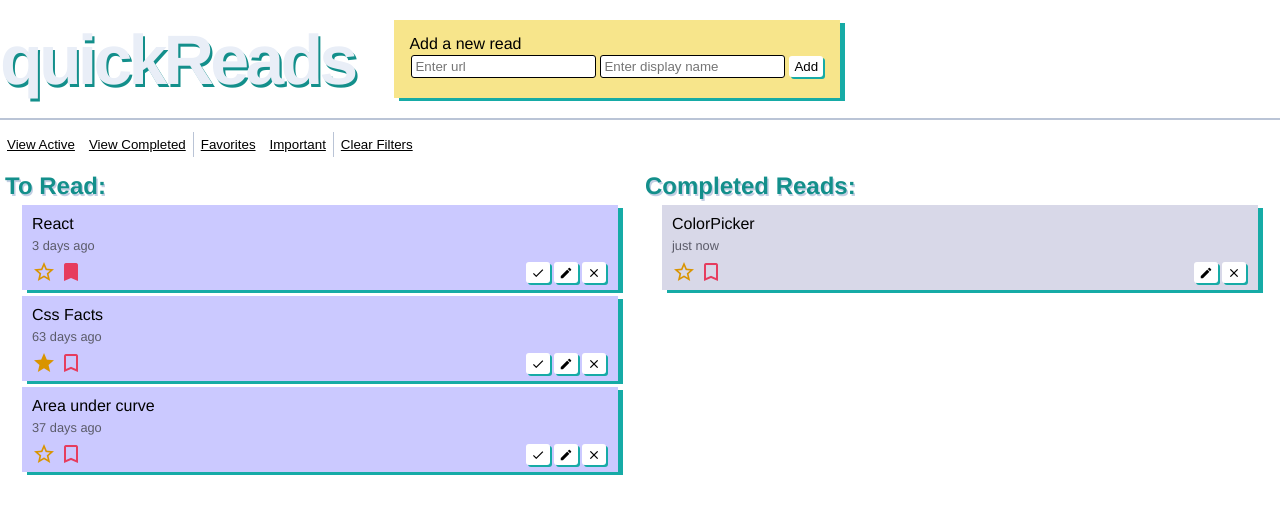
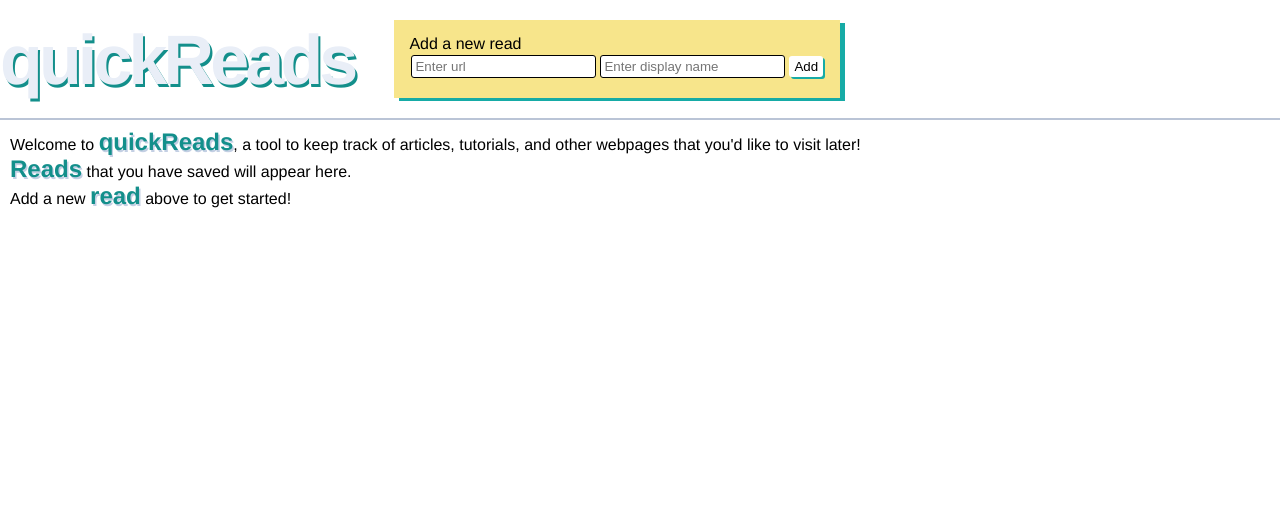
Before and after one commit to biamess/quickReads, a React (Create React App) app: page / in a window 1280 px wide. Shown: the top 514 px of the page. Built offline with nearby package versions, Linux system fonts and the light colour scheme.

Commit message:
code clean up

```diff
--- a/src/App.css
+++ b/src/App.css
@@ -117,7 +117,7 @@ input {
   margin: auto;
   transition-duration: 0.4s; }
 
-.readItemContainer:not(:last-child) {
+.readItem:not(:last-child) {
   margin-bottom: 6px; }
 
 .readName {
@@ -136,7 +136,7 @@ input {
 .activeReadList .readInfo {
   border-bottom: 2px solid #cbc9ff; }
 
-.activeReadList .editMode {
+.activeReadList .readItem.editMode {
   background-color: #b2d4ca; }
 
 .completedReadList .readItem {
@@ -148,7 +148,7 @@ input {
 .completedReadList .readInfo {
   border-bottom: 2px solid #d8d8e8; }
 
-.completedReadList .editMode {
+.completedReadList .readItem.editMode {
   background-color: #b2d4ca; }
 
 .readAction {
--- a/src/App.js
+++ b/src/App.js
@@ -8,12 +8,12 @@ class App extends React.Component {
 
         // todo: remove
         // ********** FOR TESTING ONLY ***********
-        const useTestData = true;
+        const useTestData = false;
         const testData = [
-            { displayName: "React", url: "https://reactjs.org/", timeStamp: new Date(2020, 2, 3, 20, 0, 8, 0), isFavorite: false, isImportant: true, isComplete: false },
-            { displayName: "Css Facts", url: "https://www.sitepoint.com/12-little-known-css-facts/", timeStamp: new Date(2020, 0, 3, 18, 0, 0, 0), isFavorite: true, isImportant: false, isComplete: false },
-            { displayName: "Area under curve", url: "https://www.youtube.com/watch?v=OaCVdzr3MjM", timeStamp: new Date(2020, 0, 29, 20, 0, 8, 0), isFavorite: false, isImportant: false, isComplete: false },
-            { displayName: "ColorPicker", url: "https://htmlcolorcodes.com/color-picker/", timeStamp: Date.now(), isFavorite: false, isImportant: false, isComplete: true },
+            { displayName: "React", url: "https://reactjs.org/", timeStamp: Date.now(), isFavorite: false, isImportant: true, isComplete: false },
+            { displayName: "Css Facts", url: "https://www.sitepoint.com/12-little-known-css-facts/", timeStamp: new Date(2020, 1, 29, 18, 0, 0, 0), isFavorite: true, isImportant: false, isComplete: false },
+            { displayName: "Area under curve", url: "https://www.youtube.com/watch?v=OaCVdzr3MjM", timeStamp: new Date(2020, 1, 9, 20, 0, 8, 0), isFavorite: false, isImportant: false, isComplete: false },
+            { displayName: "ColorPicker", url: "https://htmlcolorcodes.com/color-picker/", timeStamp: new Date(2020, 0, 3, 20, 0, 8, 0), isFavorite: false, isImportant: false, isComplete: true },
         ];
         const initialReads = useTestData ? testData : [];
         // *****************************************
@@ -165,7 +165,7 @@ class ReadList extends React.Component {
     // Create a list of Read components from a list of reads data
     createReads(readsData) {
         return readsData.map(
-            (item) => <Read uniqueKey={"Read" + item.readIndex} read={item} onSaveEditRead={this.props.onSaveEditRead} onDeleteRead={this.props.onDeleteRead} onCompleteRead={this.props.onCompleteRead} onFaveButtonPress={this.props.onFaveButtonPress} onImportantButtonPress={this.props.onImportantButtonPress} />);
+            (item) => <Read key={item.timeStamp} read={item} onSaveEditRead={this.props.onSaveEditRead} onDeleteRead={this.props.onDeleteRead} onCompleteRead={this.props.onCompleteRead} onFaveButtonPress={this.props.onFaveButtonPress} onImportantButtonPress={this.props.onImportantButtonPress} />);
     }
 
     // Render the list of reads taking into account filter settings
@@ -282,20 +282,22 @@ class Read extends React.Component {
     // Render the Read component
     render() {
         return (
-            <div className="readItemContainer">
+            <div className={"readItem" + (this.state.editMode ? " editMode" : "")}>
+
                 {/* Display the edit popup if in edit mode */}
                 {
                     this.state.editMode ?
                         <EditRead displayName={this.props.read.displayName} url={this.props.read.url} onSave={this.handleSaveEdit} onCancel={this.handleCancelEdit} /> :
                         null
                 }
-            <div key={this.props.uniqueKey} className={"readItem" + (this.state.editMode ? " editMode" : "")}>
+
                 <a href={this.props.read.url} target="_blank" rel="noopener noreferrer" >
                     <div className="readInfo">
                         <p className="readName" >{this.props.read.displayName || this.props.read.url}</p>
                         <ReadTimeStamp timeStamp={this.props.read.timeStamp} />
                     </div>
                 </a>
+
                 <div className="readAction">
                     <div className="readFlair">
                         <IconButton buttonClass="flairButton" iconClass="favorite" iconName={this.props.read.isFavorite ? "star" : "star_border"} tooltip={this.props.read.isFavorite ? "Unfavorite" : "Favorite"} onButtonPress={this.handleFaveButtonPress} />
@@ -304,6 +306,7 @@ class Read extends React.Component {
 
                     <IconButton buttonClass="readButton" iconClass="buttonIcon" iconName="clear" tooltip="Delete" onButtonPress={this.handleDelete} />
                     <IconButton buttonClass="readButton" iconClass="buttonIcon" iconName="edit" tooltip="Edit" onButtonPress={this.handleEdit} />
+
                     {/* If the read is not yet completed, display a button to complete it*/}
                     {
                         !this.props.read.isComplete ?
@@ -311,30 +314,25 @@ class Read extends React.Component {
                             null
                     }
                 </div>
-                </div>
-                </div>);
+            </div>);
     }
 }
 
 // Component representing the timestamp of a Read
 class ReadTimeStamp extends React.Component {
-    constructor(props) {
-        super(props);
-    }
-
     // Determine the display text depending on how long ago the read was added/completed
     getDisplayText(timeStamp) {
         let displayText;
-        const minsAge = (Date.now() - this.props.timeStamp) / 60000;
+        const minsAge = (Date.now() - timeStamp) / 60000;
 
         if (minsAge < 1) {
             displayText = "just now";
         }
-        else if (minsAge < 60) {
+        else if (minsAge < 60) { // less than an hour old
             const mins = Math.floor(minsAge);
             displayText = mins + (mins > 1 ? " minutes" : " minute") + " ago";
         }
-        else if (minsAge < 1440) {
+        else if (minsAge < 1440) { // less than a day old
             const hours = Math.floor(minsAge / 60);
             displayText = hours + (hours > 1 ? " hours" : " hour") + " ago";
         }
@@ -401,7 +399,7 @@ class ReadInput extends React.Component {
                     <input type="url" id="urlInput" placeholder="Enter url" value={this.state.url} onChange={this.handleUrlInput} />
                     <input type="text" placeholder="Enter display name" value={this.state.displayName} onChange={this.handleDisplayNameInput} />
 
-                    {/*Include a cancel button if a handler is provided*/}
+                    {/*Include a cancel button if a cancel handler is provided*/}
                     {
                         this.props.handleCancel ?
                         <button type="button" className="appButton" onClick={this.props.handleCancel}>Cancel</button> :
@@ -449,19 +447,19 @@ function Filters(props) {
     return (
         <div>
             <div className="filterGroup">
-                <FilterButton uniqueKey="viewActive" displayName="View Active" isActive={props.filterActive} clickHandler={props.onViewActivePress} />
+                <FilterButton displayName="View Active" isActive={props.filterActive} clickHandler={props.onViewActivePress} />
 
-                <FilterButton uniqueKey="viewCompleted" displayName="View Completed" isActive={props.filterCompleted} clickHandler={props.onViewCompletedPress} />
+                <FilterButton displayName="View Completed" isActive={props.filterCompleted} clickHandler={props.onViewCompletedPress} />
             </div>
 
             <div className="filterGroup">
-                <FilterButton uniqueKey="filterFavorites" displayName="Favorites" isActive={props.filterFavorites} clickHandler={props.onFilterFavoritesPress} />
+                <FilterButton displayName="Favorites" isActive={props.filterFavorites} clickHandler={props.onFilterFavoritesPress} />
 
-                <FilterButton uniqueKey="filterImportant" displayName="Important" isActive={props.filterImportant} clickHandler={props.onFilterImportantPress} />
+                <FilterButton displayName="Important" isActive={props.filterImportant} clickHandler={props.onFilterImportantPress} />
             </div>
 
             <div className="filterGroup">
-                <FilterButton uniqueKey="clearFilters" displayName="Clear Filters" isActive={false} clickHandler={props.onClearFiltersPress} />
+                <FilterButton displayName="Clear Filters" isActive={false} clickHandler={props.onClearFiltersPress} />
             </div>
         </div>
     )
@@ -470,7 +468,7 @@ function Filters(props) {
 // Button for applying/removing a filter
 function FilterButton(props) {
     return (
-        <button type="button" key={props.uniqueKey} className={props.isActive ? "activeFilterButton" : "filterButton"} onClick={props.clickHandler}>{props.displayName}</button>
+        <button type="button" className={props.isActive ? "activeFilterButton" : "filterButton"} onClick={props.clickHandler}>{props.displayName}</button>
     );
 }
 
--- a/src/App.scss
+++ b/src/App.scss
@@ -160,7 +160,7 @@ input {
     transition-duration: 0.4s;
 }
 
-.readItemContainer:not(:last-child) {
+.readItem:not(:last-child) {
     margin-bottom: 6px;
 }
 
@@ -188,7 +188,7 @@ input {
         border-bottom: 2px solid $active;
     }
 
-    .editMode {
+    .readItem.editMode {
         background-color: $action-edit;
     }
 }
@@ -206,7 +206,7 @@ input {
         border-bottom: 2px solid $completed;
     }
 
-    .editMode {
+    .readItem.editMode {
         background-color: $action-edit;
     }
 }
```
Also changed, not shown: src/App.min.css.
